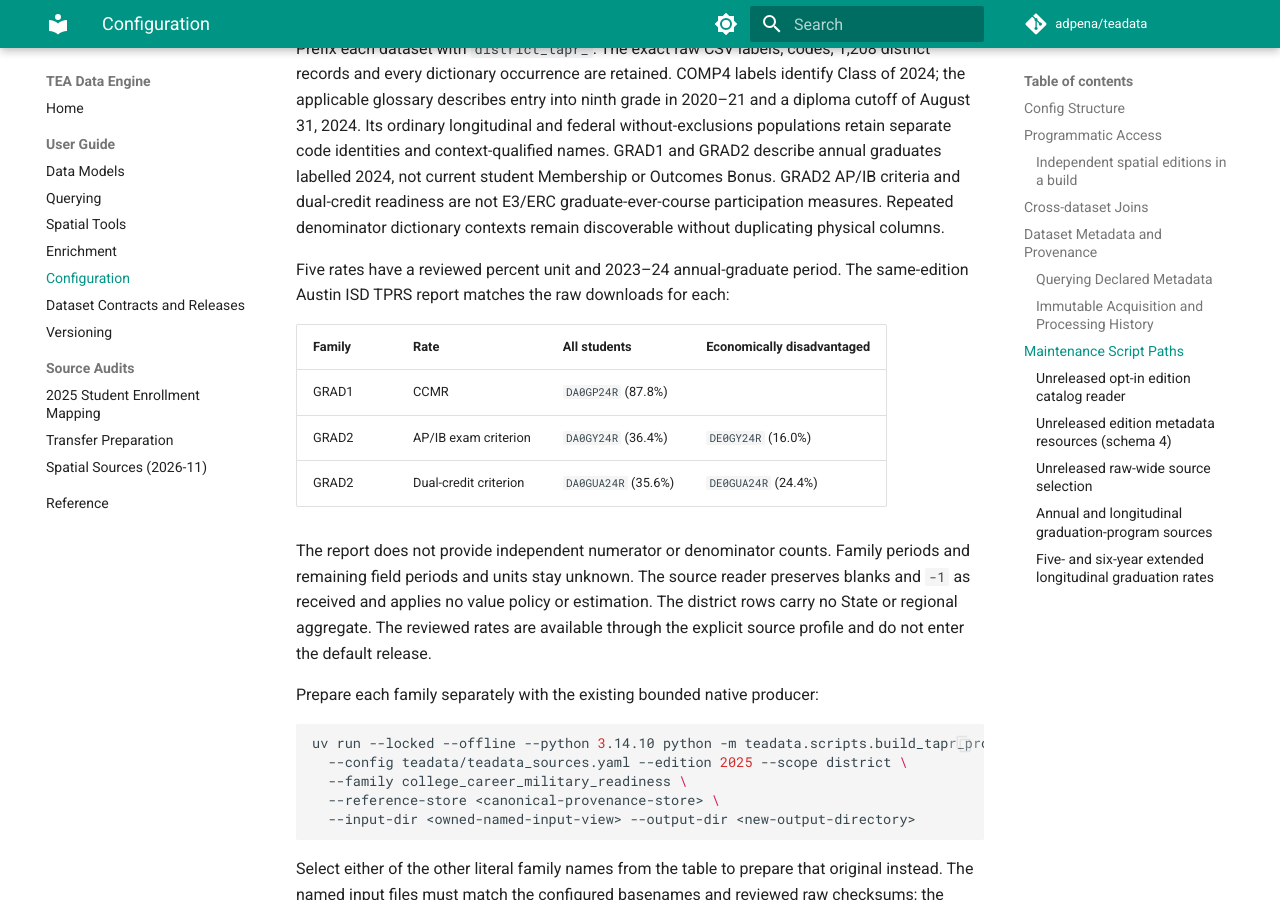
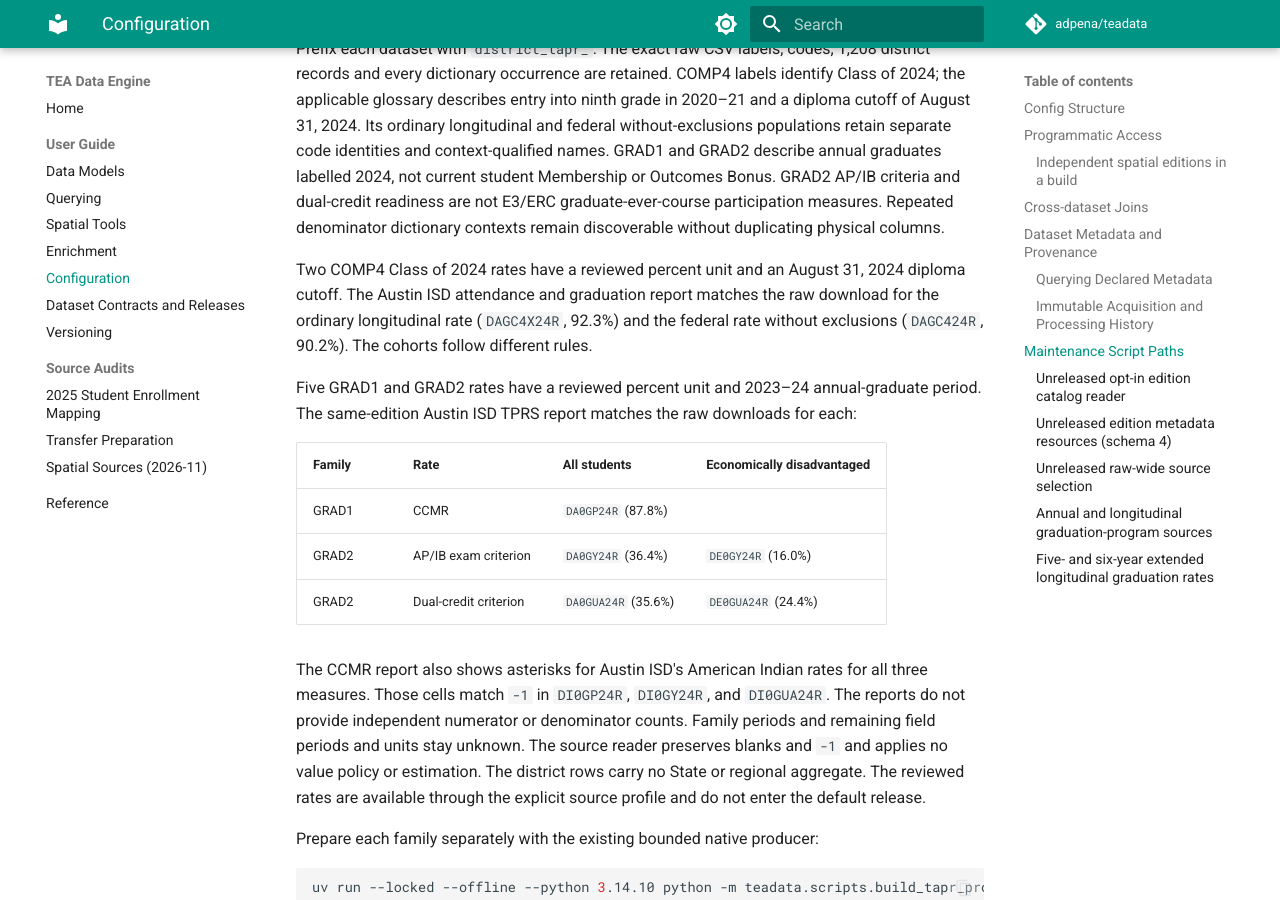
Before and after one commit to adpena/teadata, an MkDocs documentation site: the page built from docs/config.md, in a window 1280 px wide and 900 px high, scrolled down 12219 px. Built offline with MkDocs 1.6.1 and Material for MkDocs 9.7.7, drawn with Linux system fonts in a browser that asks for light colours; comment, search, counter and statistics services are not loaded.

Commit message:
Qualify district Class of 2024 graduation rates

```diff
--- a/docs/config.md
+++ b/docs/config.md
@@ -564,7 +564,13 @@ GRAD2 AP/IB criteria and dual-credit readiness are not E3/ERC graduate-ever-cour
 participation measures. Repeated denominator dictionary contexts remain
 discoverable without duplicating physical columns.
 
-Five rates have a reviewed percent unit and 2023–24 annual-graduate period.
+Two COMP4 Class of 2024 rates have a reviewed percent unit and an August 31,
+2024 diploma cutoff. The Austin ISD attendance and graduation report matches
+the raw download for the ordinary longitudinal rate (`DAGC4X24R`, 92.3%) and
+the federal rate without exclusions (`DAGC424R`, 90.2%). The cohorts follow
+different rules.
+
+Five GRAD1 and GRAD2 rates have a reviewed percent unit and 2023–24 annual-graduate period.
 The same-edition Austin ISD TPRS report matches the raw downloads for each:
 
 | Family | Rate | All students | Economically disadvantaged |
@@ -573,9 +579,11 @@ The same-edition Austin ISD TPRS report matches the raw downloads for each:
 | GRAD2 | AP/IB exam criterion | `DA0GY24R` (36.4%) | `DE0GY24R` (16.0%) |
 | GRAD2 | Dual-credit criterion | `DA0GUA24R` (35.6%) | `DE0GUA24R` (24.4%) |
 
-The report does not provide independent numerator or denominator counts. Family
-periods and remaining field periods and units stay unknown. The source reader
-preserves blanks and `-1` as received and applies no value policy or estimation.
+The CCMR report also shows asterisks for Austin ISD's American Indian rates for
+all three measures. Those cells match `-1` in `DI0GP24R`, `DI0GY24R`, and
+`DI0GUA24R`. The reports do not provide independent numerator or denominator
+counts. Family periods and remaining field periods and units stay unknown. The
+source reader preserves blanks and `-1` and applies no value policy or estimation.
 The district rows carry no State or regional aggregate. The reviewed rates are
 available through the explicit source profile and do not enter the default release.
 
```
Also changed, not shown: 4 other files.
